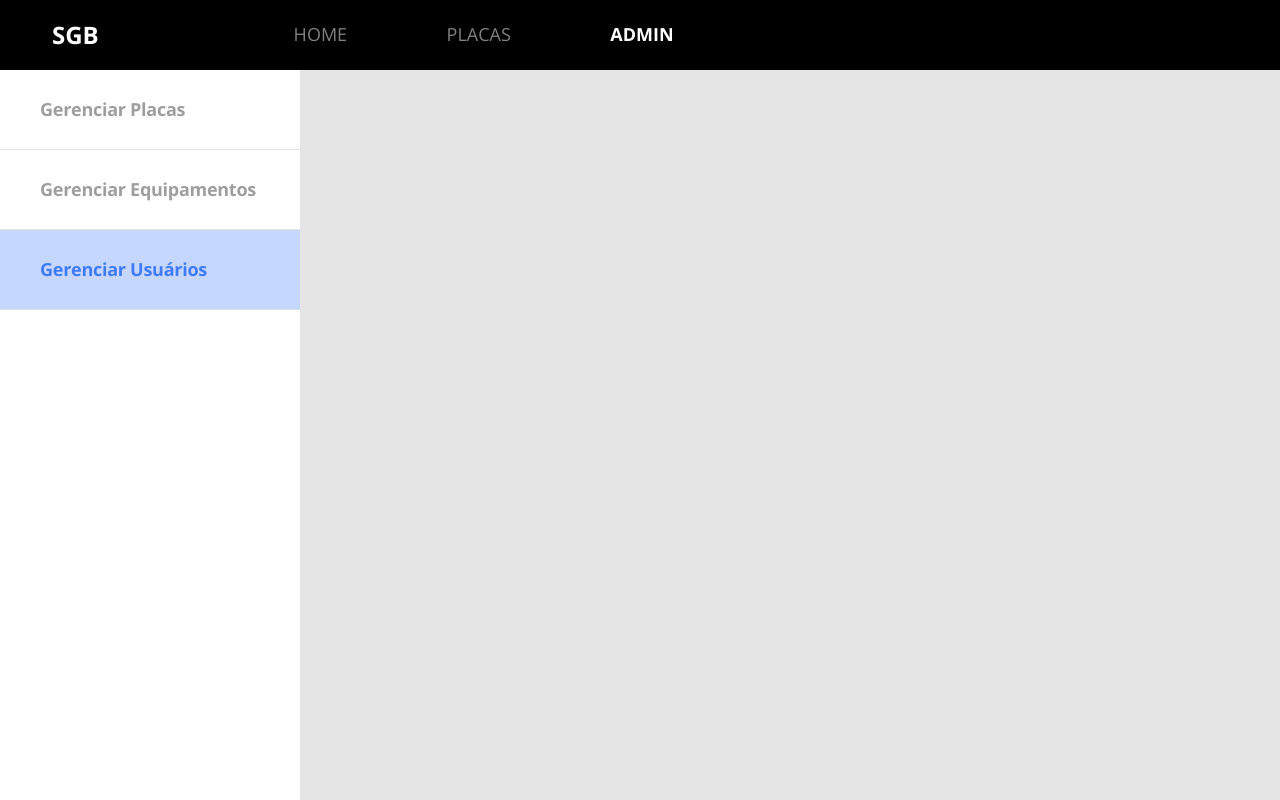
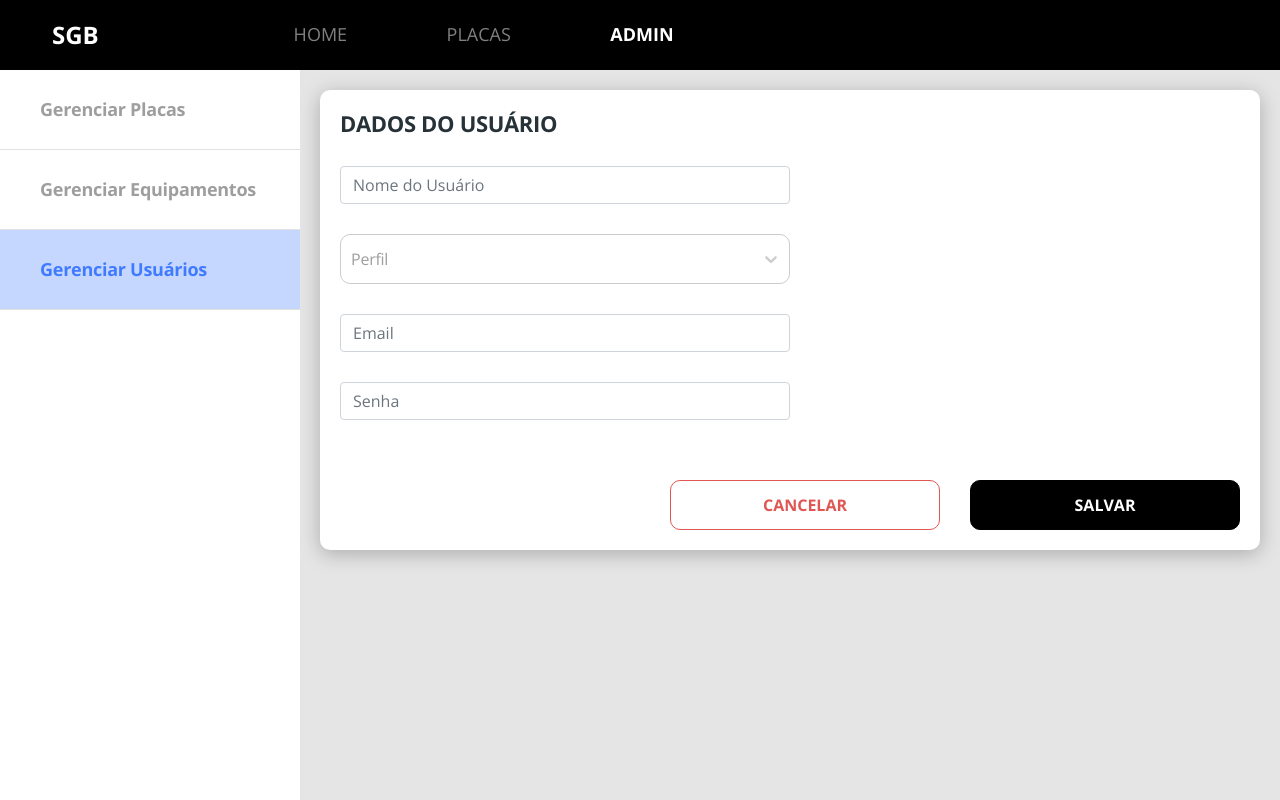
Before and after one commit to RenAxl/sgp, a React (Create React App) app in the folder frontend/: page /admin/users/create in a window 1280 px wide. Built offline with nearby package versions, Linux system fonts and the light colour scheme.

Commit message:
Frontend - User Form page layout and Navigation

```diff
--- /dev/null
+++ b/frontend/src/pages/Admin/UserCrud/Form/index.tsx
@@ -0,0 +1,67 @@
+import Select from 'react-select';
+
+import './styles.css';
+
+const Form = () => {
+  return (
+    <div className="user-crud-container">
+      <div className="base-card user-crud-form-card">
+        <h1 className="user-crud-form-title">DADOS DO USUÁRIO</h1>
+
+        <form>
+          <div className="row user-crud-inputs-container">
+            <div className="user-crud-inputs-left-container">
+
+              <div className="col-lg-6 margin-bottom-30">
+                <input
+                  type="text"
+                  className="form-control base-input"
+                  placeholder="Nome do Usuário"
+                  name="name"
+                />
+              </div>
+
+              <div className="col-lg-6 margin-bottom-30 ">
+                <Select
+                  name="roles"
+                  classNamePrefix="user-crud-select"
+                  placeholder="Perfil"
+                  isMulti
+                />
+              </div>
+
+              <div className="col-lg-6 margin-bottom-30">
+                <input
+                  type="text"
+                  className="form-control base-input"
+                  placeholder="Email"
+                  name="email"
+                />
+              </div>
+
+              <div className="col-lg-6 margin-bottom-30">
+                <input
+                  type="password"
+                  className="form-control base-input"
+                  placeholder="Senha"
+                  name="password"
+                />
+              </div>
+            </div>
+          </div>
+
+          <div className="user-crud-buttons-container">
+            <button className="btn btn-outline-danger user-crud-button">
+              CANCELAR
+            </button>
+            <button className="btn btn-primary user-crud-button text-white">
+              SALVAR
+            </button>
+          </div>
+        </form>
+      </div>
+    </div>
+  );
+};
+
+export default Form;
--- /dev/null
+++ b/frontend/src/pages/Admin/UserCrud/Form/styles.css
@@ -0,0 +1,68 @@
+.user-crud-form-card {
+  padding: 20px;
+}
+
+.user-crud-form-title {
+  font-weight: bold;
+  font-size: 22px;
+  letter-spacing: -0.015em;
+  color: #263238;
+  margin-bottom: 30px;
+}
+
+.margin-bottom-30 {
+  margin-bottom: 30px;
+}
+
+.user-crud-inputs-container {
+  margin-bottom: 30px;
+}
+
+.user-crud-inputs-left-container {
+  margin-bottom: 30px;
+}
+
+.user-crud-buttons-container {
+  display: flex;
+  justify-content: space-between;
+}
+
+.user-crud-button {
+  height: 50px;
+  width: 110px;
+  border-radius: 10px;
+  font-weight: bold;
+}
+
+@media (min-width: 576px) {
+  .user-crud-buttons-container {
+    justify-content: flex-end;
+  }
+
+  .user-crud-button {
+    margin-left: 30px;
+    width: 270px;
+  }
+}
+
+.user-crud-select__control {
+  border-radius: 10px !important;
+  font-size: 1em;
+  letter-spacing: -0.015em;
+  color: #263238;
+  height: 50px;
+}
+
+.user-crud-select__placeholder {
+  color: #9e9e9e !important;
+}
+
+.user-crud-select__indicator-separator {
+  display: none;
+}
+
+@media (min-width: 992px) {
+  .user-crud-inputs-left-container {
+    margin-bottom: 0;
+  }
+}
--- a/frontend/src/pages/Admin/UserCrud/index.tsx
+++ b/frontend/src/pages/Admin/UserCrud/index.tsx
@@ -1,4 +1,5 @@
 import { Switch, Route } from "react-router-dom";
+import Form from "./Form";
 import List from "./List";
 
 const UserCrud = () => {
@@ -7,6 +8,9 @@ const UserCrud = () => {
       <Route path="/admin/users" exact>
         <List />
       </Route>
+      <Route path="/admin/users/:userId">
+        <Form />
+      </Route>
     </Switch>
   );
 };
```
